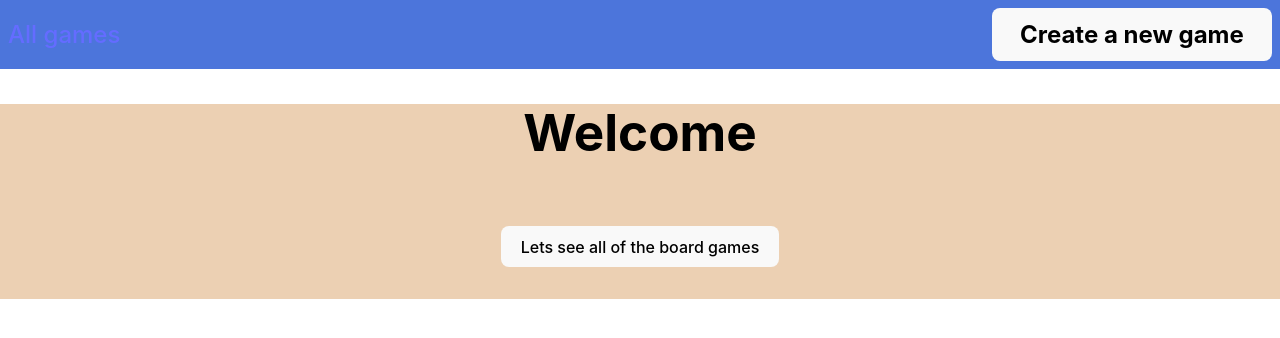
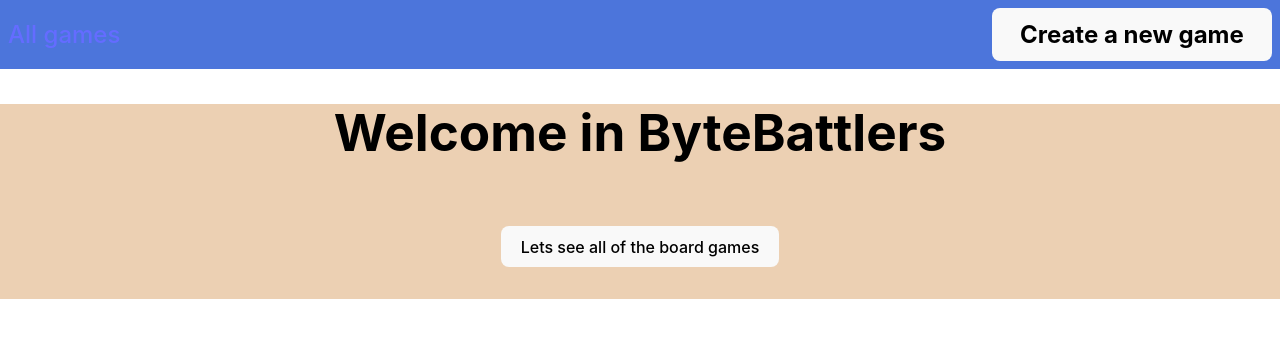
Before and after one commit to CodecoolGlobal/el-proyecte-grande-sprint-1-java-szplkflrn, a React (Vite) app in the folder frontend/: page / in a window 1280 px wide. Shown: the top 338 px of the page. Built offline with nearby package versions, Linux system fonts and the light colour scheme.

Commit message:
feat[HomePage.jsx]: extend welcome message

```diff
--- a/frontend/src/Pages/HomePage/HomePage.jsx
+++ b/frontend/src/Pages/HomePage/HomePage.jsx
@@ -6,7 +6,7 @@ function App() {
 
   return (
     <div className='home-page'>
-      <h1>Welcome</h1>
+      <h1>Welcome in ByteBattlers</h1>
       <div className="card">
         <button>
           Lets see all of the board games
```
